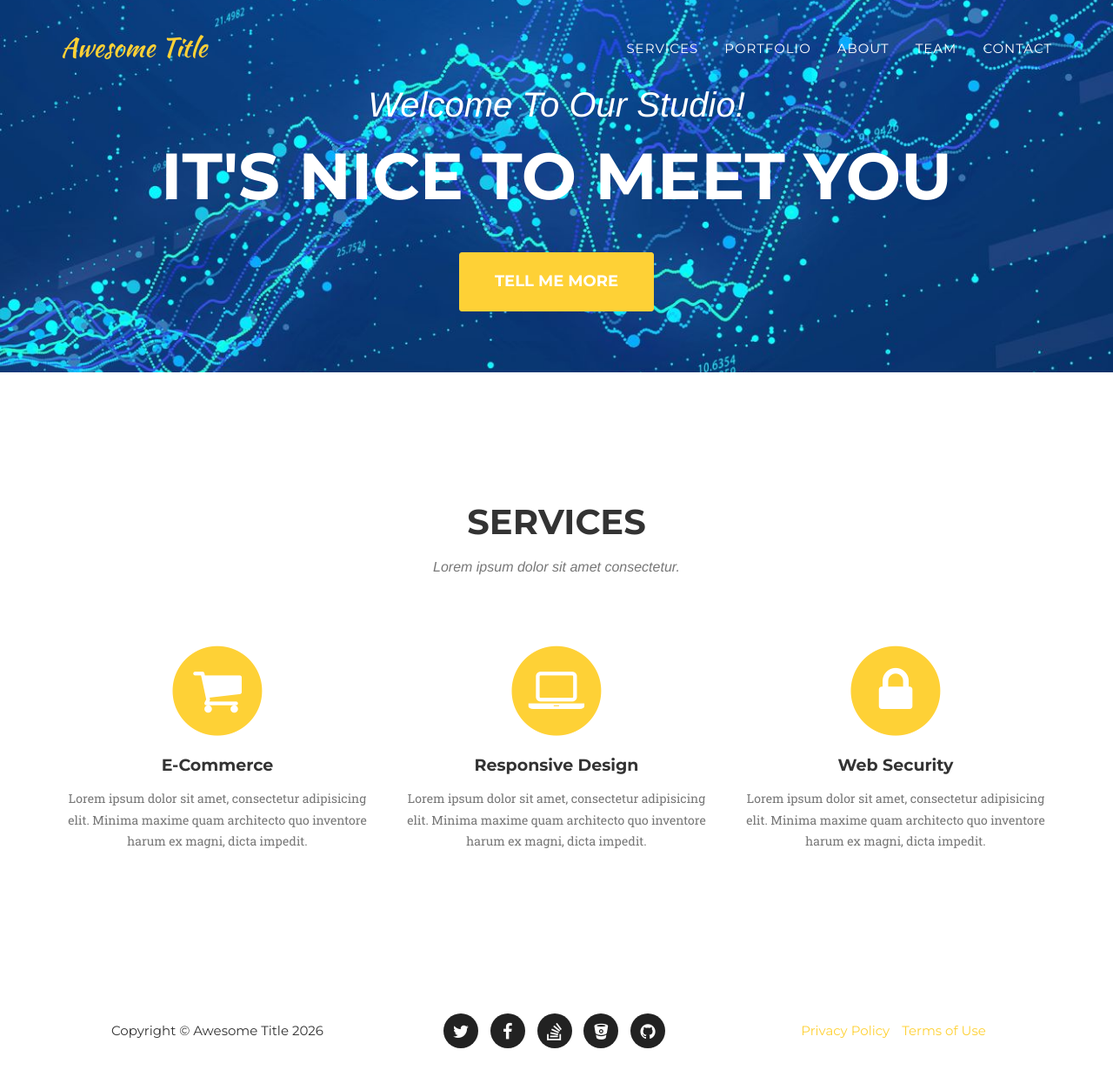
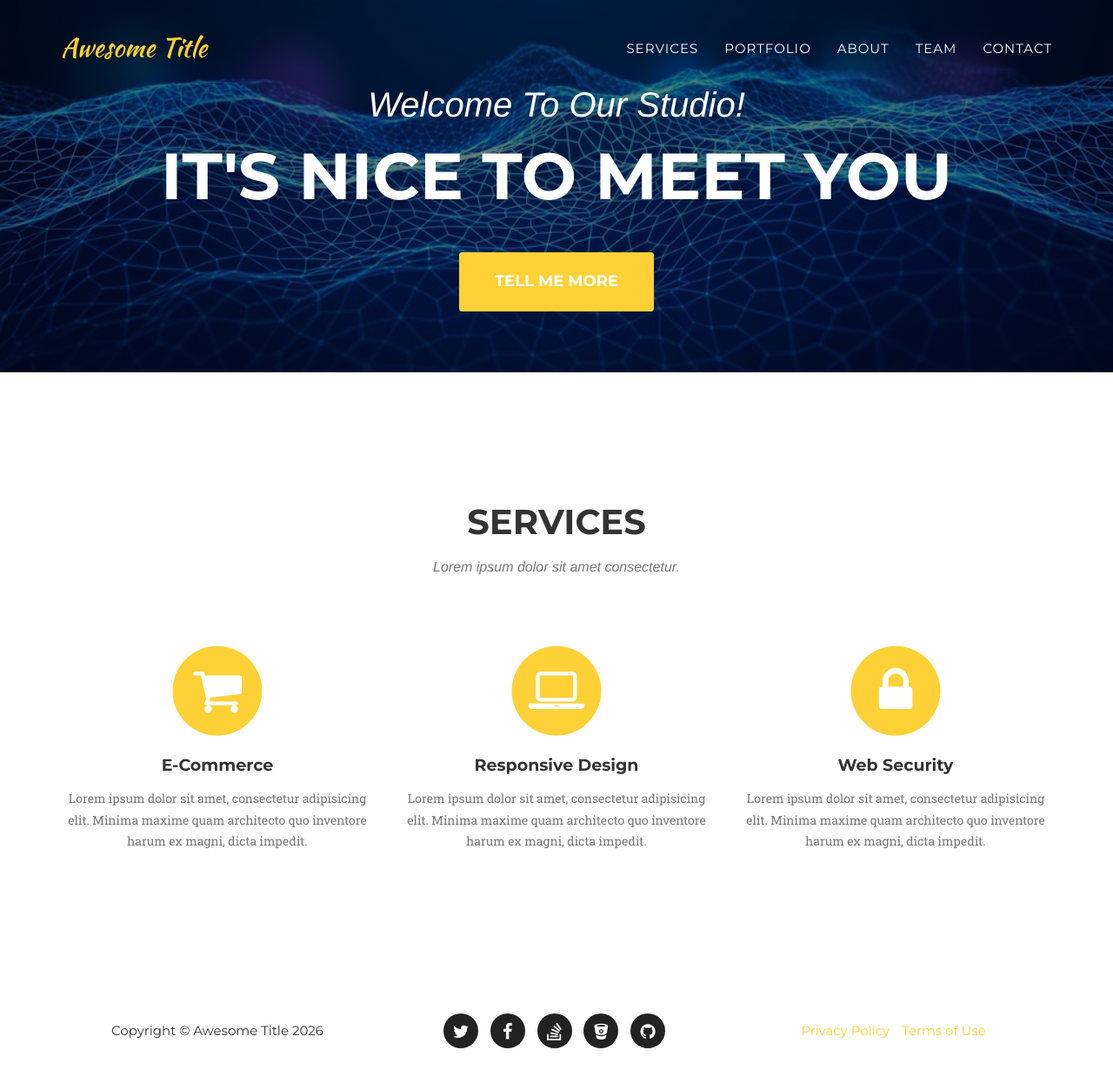
Before and after one commit to RobinWesselmann/robinwesselmann.github.io, a Jekyll site: the page built from index.html, in a window 1280 px wide and 1230 px high. Shown: the whole window at 87% size. Built offline with Jekyll 4.4.1, drawn with Linux system fonts in a browser that asks for light colours; nearby versions of some CDN libraries; some web fonts are replaced; library files that are not in the unit come from our copies.

Commit message:
change header bg img to make it darker

```diff
--- a/_includes/css/agency.css
+++ b/_includes/css/agency.css
@@ -269,7 +269,7 @@ header {
     text-align: center;
     color: #fff;
     background-attachment: scroll;
-    background-image: url('{{ site.baseurl }}/img/header-bg.jpg');
+    background-image: linear-gradient(rgba(0, 0, 0, 0.5), rgba(0, 0, 0, 0.5)), url('{{ site.baseurl }}/img/header-bg.jpg');
     background-position: center center;
     background-repeat: none;
     -webkit-background-size: cover;
```
Also changed, not shown: img/header-bg.jpg.
